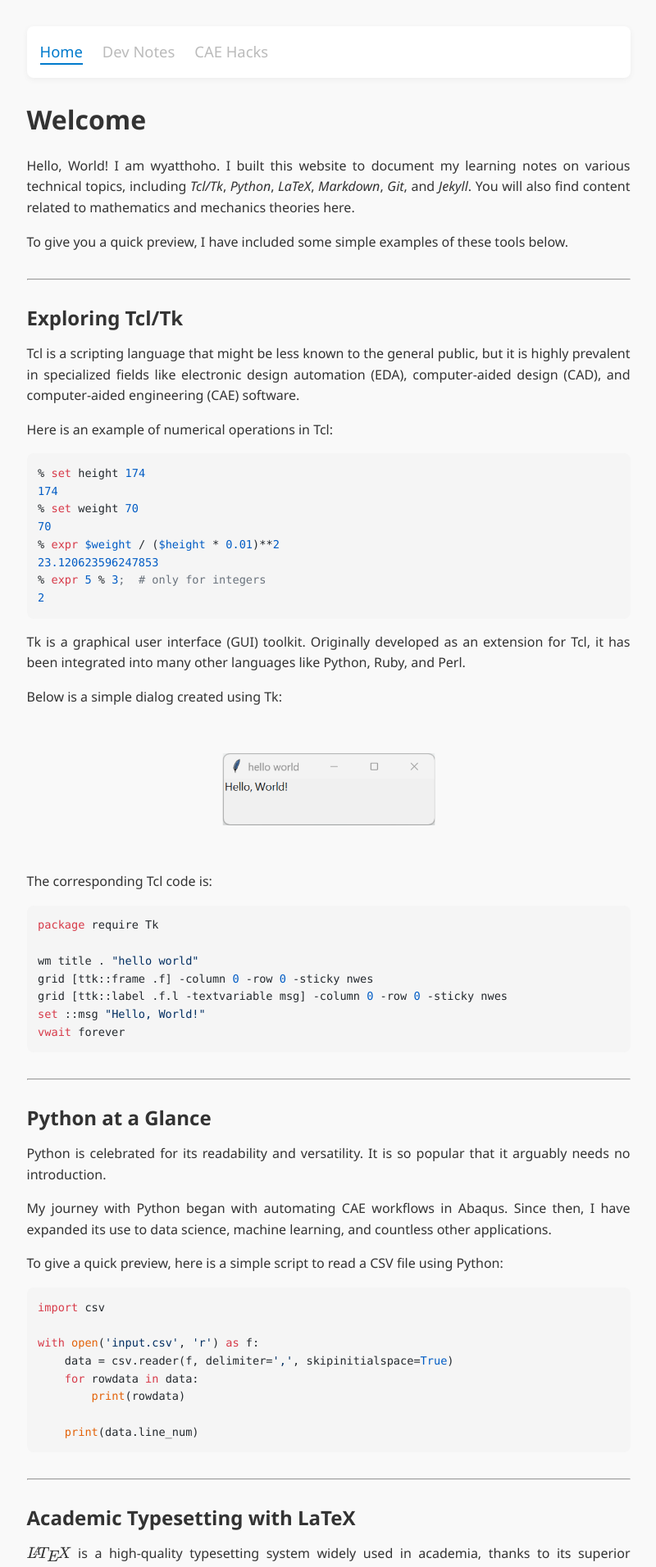
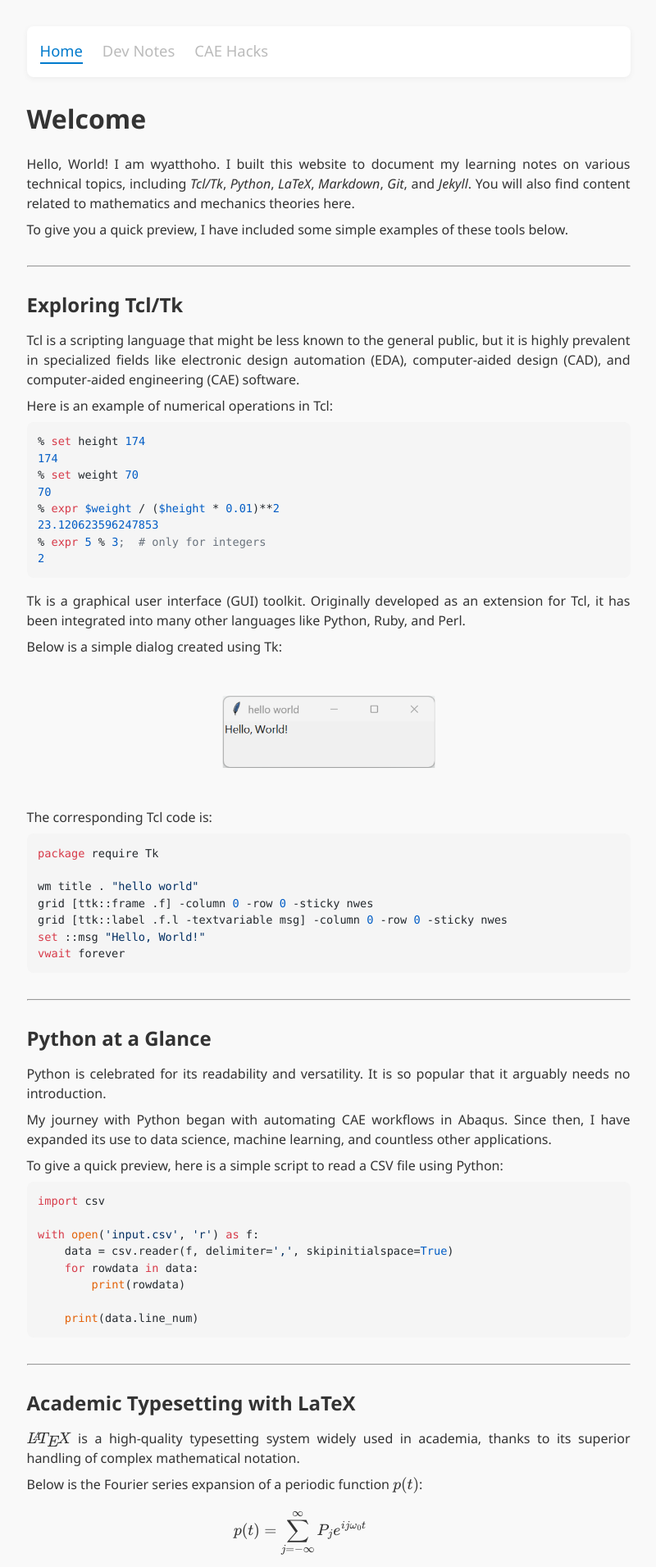
Before and after one commit to wyatthoho/wyatthoho.github.io, a Jekyll site: the page built from index.md, in a window 1280 px wide. Shown: the top 1912 px of the page at 82% size, without its empty margins (232-1032 px from the left). Built offline with Jekyll 4.4.1, drawn with Linux system fonts in a browser that asks for light colours; nearby versions of some CDN libraries.

Commit message:
Add typography line heights and adjust spacing for improved readability

```diff
--- a/_sass/main.scss
+++ b/_sass/main.scss
@@ -33,8 +33,12 @@
   --font-size-marker: 0.70em;
   --font-size-blockquote: 0.90rem;
 
+  // Typography - Line Heights
+  --line-height-body: 1.5;
+  --line-height-heading: 1.2;
+
   // Spacing
-  --spacing-xs: 0.3rem;
+  --spacing-xs: 0.5rem;
   --spacing-sm: 1.0rem;
   --spacing-md: 1.5rem;
   --spacing-lg: 1.8rem;
@@ -76,7 +80,7 @@ html {
 body {
   font-family: var(--font-body);
   font-size: var(--font-size-body);
-  line-height: 1.6;
+  line-height: var(--line-height-body);
   color: var(--color-text);
   background-color: var(--color-bg-body);
   max-width: var(--body-max-width);
@@ -94,14 +98,14 @@ h1 {
   font-size: var(--font-size-h1);
   margin-bottom: var(--spacing-md);
   text-align: left;
-  line-height: 1.2;
+  line-height: var(--line-height-heading);
 }
 
 h2 {
   font-size: var(--font-size-h2);
   margin-bottom: var(--spacing-sm);
   text-align: left;
-  line-height: 1.2;
+  line-height: var(--line-height-heading);
 
   a {
     color: var(--color-link);
@@ -117,7 +121,7 @@ h3 {
   font-size: var(--font-size-h3);
   margin-bottom: var(--spacing-sm);
   text-align: left;
-  line-height: 1.2;
+  line-height: var(--line-height-heading);
 }
 
 hr {
@@ -126,7 +130,7 @@ hr {
 
 // Paragraphs
 p {
-  margin-bottom: var(--spacing-sm);
+  margin-bottom: var(--spacing-xs);
   text-align: justify;
 }
 
@@ -243,7 +247,7 @@ pre code {
   background-color: var(--color-code-bg) !important;
   border-radius: var(--border-radius-md);
   overflow-x: auto;
-  line-height: 1.6;
+  line-height: var(--line-height-body);
 }
 
 /* ==========================================
@@ -254,11 +258,10 @@ blockquote {
   margin: var(--spacing-sm) 0;
   padding: var(--spacing-sm) var(--spacing-md);
   border-left: var(--border-width-blockquote) solid var(--color-border);
-  // border-radius: 0 var(--border-radius-md) var(--border-radius-md) 0;
   background-color: var(--color-code-bg);
   font-style: italic;
   color: var(--color-text);
-  line-height: 1.6;
+  line-height: var(--line-height-body);
 }
 
 blockquote p {
```
